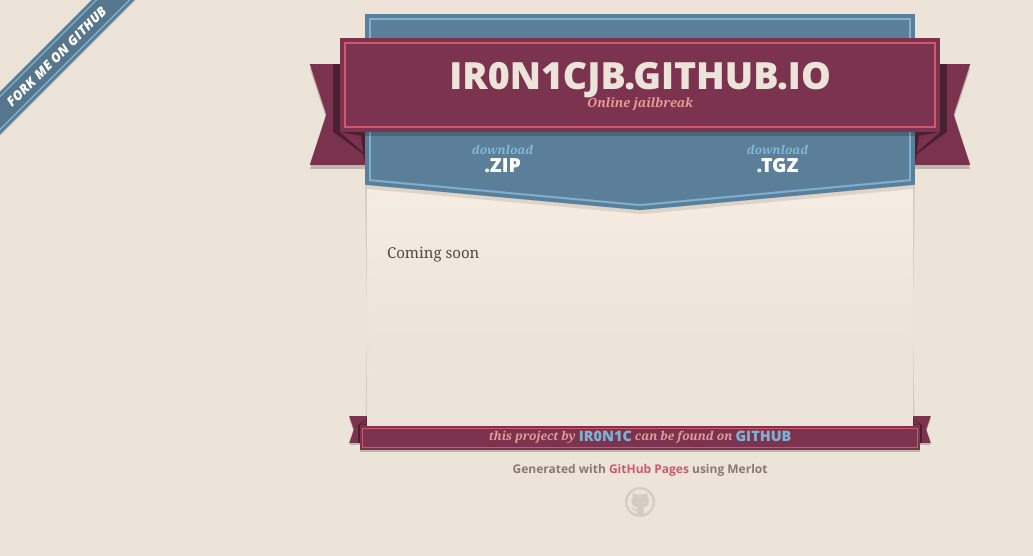
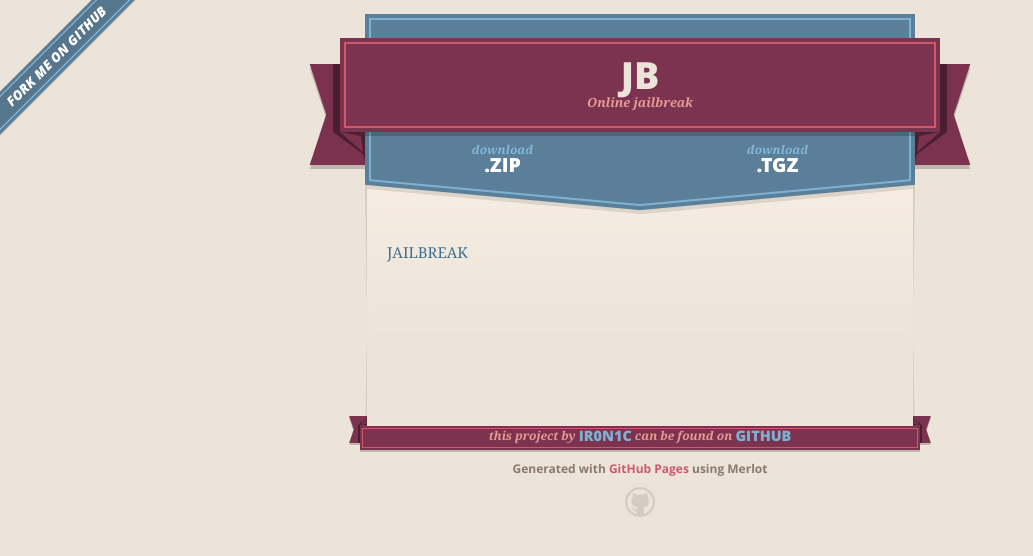
Before and after one commit to ir0n1c/ir0n1cjb.github.io, a plain HTML site: page index.html in a window 1280 px wide. Shown: the whole page, without its empty margins (0-1033 px from the left). Drawn offline with nearby package versions, Linux system fonts and the light colour scheme.

```diff
--- a/index.html
+++ b/index.html
@@ -17,7 +17,7 @@
         $('#main_content').headsmart()
       })
     </script>
-    <title>Ir0n1cjb.GitHub.io by ir0n1c</title>
+    <title>jb by ir0n1c</title>
   </head>
 
   <body>
@@ -27,7 +27,7 @@
       <header>
         <span class="ribbon-outer">
           <span class="ribbon-inner">
-            <h1>Ir0n1cjb.GitHub.io</h1>
+            <h1>jb</h1>
             <h2>Online jailbreak</h2>
           </span>
           <span class="left-tail"></span>
@@ -46,7 +46,7 @@
 
 
       <section id="main_content">
-        <p>Coming soon</p>
+        <p><a href="jb.html">JAILBREAK</a></p>
       </section>
 
       <footer>
--- a/params.json
+++ b/params.json
@@ -1 +1 @@
-{"name":"Ir0n1cjb.GitHub.io","tagline":"Online jailbreak","body":"Coming soon","google":"","note":"Don't delete this file! It's used internally to help with page regeneration."}
+{"name":"jb","tagline":"Online jailbreak","body":"[JAILBREAK](jb.html)","google":"","note":"Don't delete this file! It's used internally to help with page regeneration."}
```
